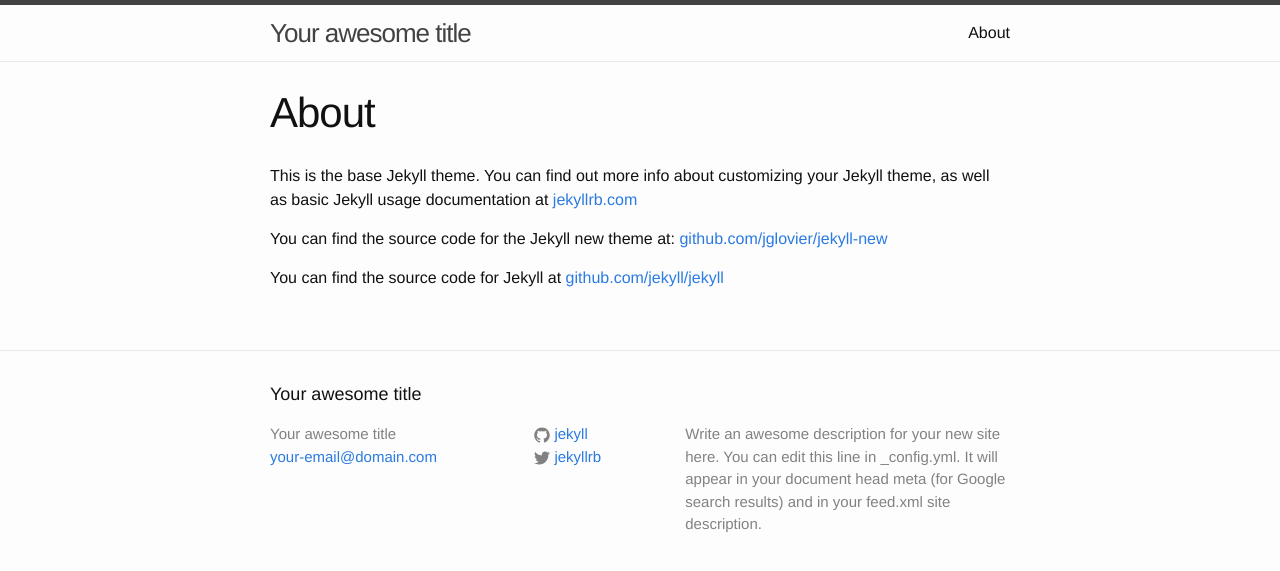
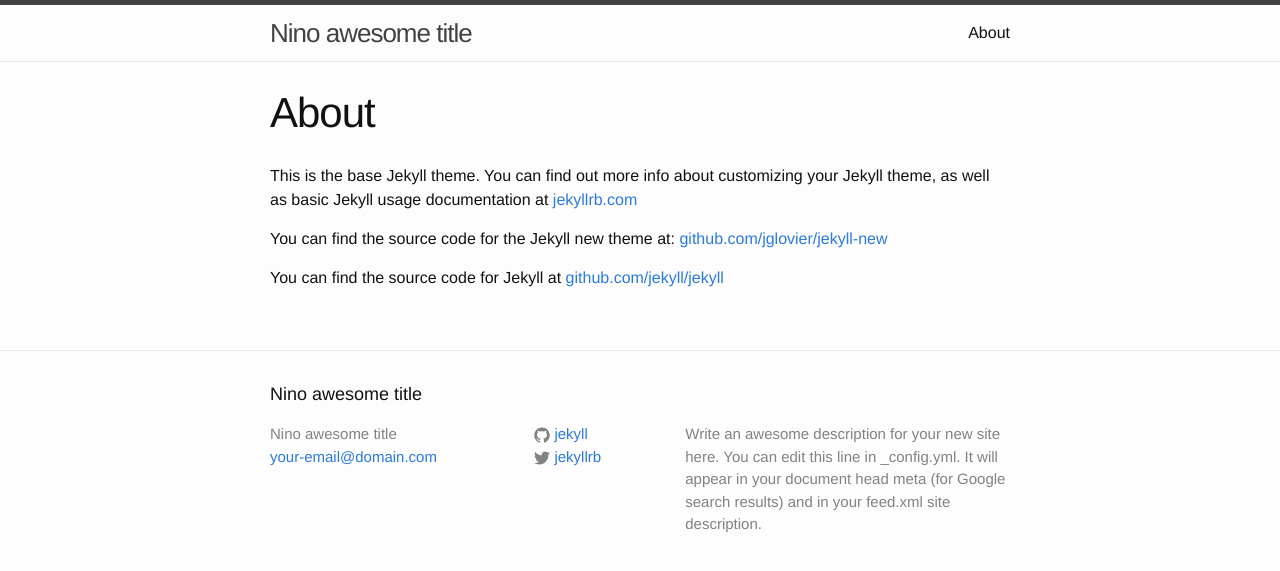
Before and after one commit to rollerderbynews/rollerderbynews.github.io, a Jekyll site: the page built from about.md, in a window 1280 px wide. Shown: the top 571 px of the page. Built offline with Jekyll 4.4.1, drawn with Linux system fonts in a browser that asks for light colours.

Commit message:
nino:test

```diff
--- a/_config.yml
+++ b/_config.yml
@@ -1,5 +1,5 @@
 # Site settings
-title: Your awesome title
+title: Nino awesome title
 email: your-email@domain.com
 description: > # this means to ignore newlines until "baseurl:"
   Write an awesome description for your new site here. You can edit this
```
